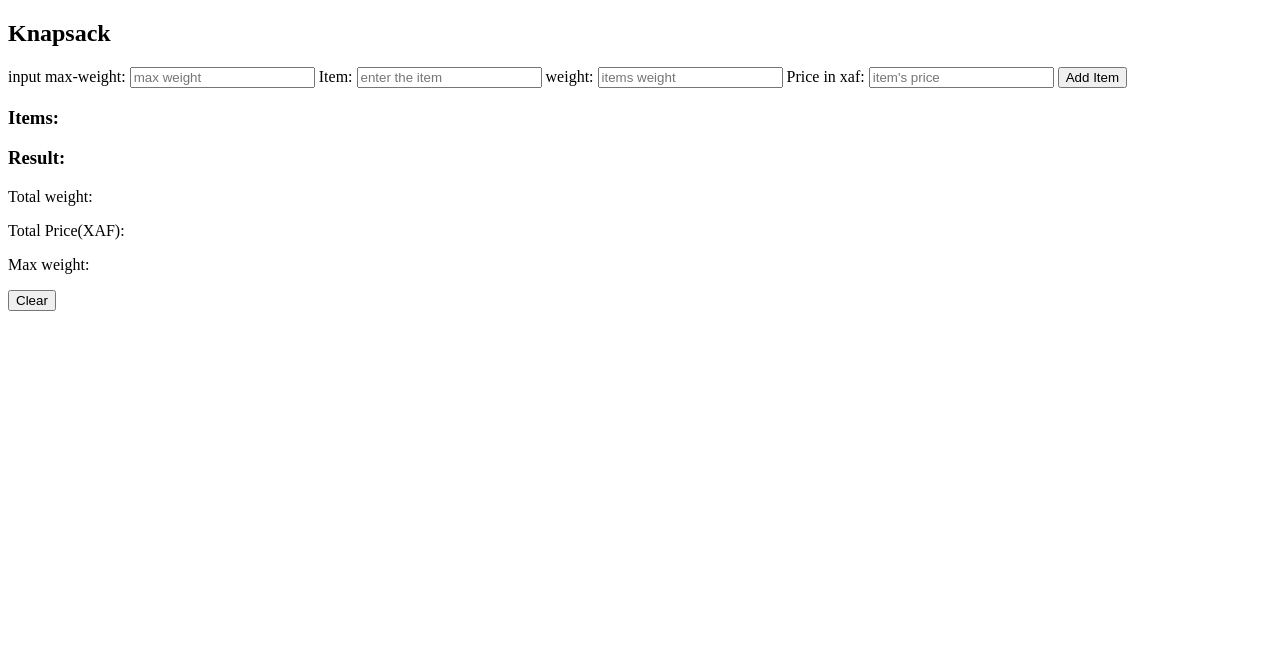
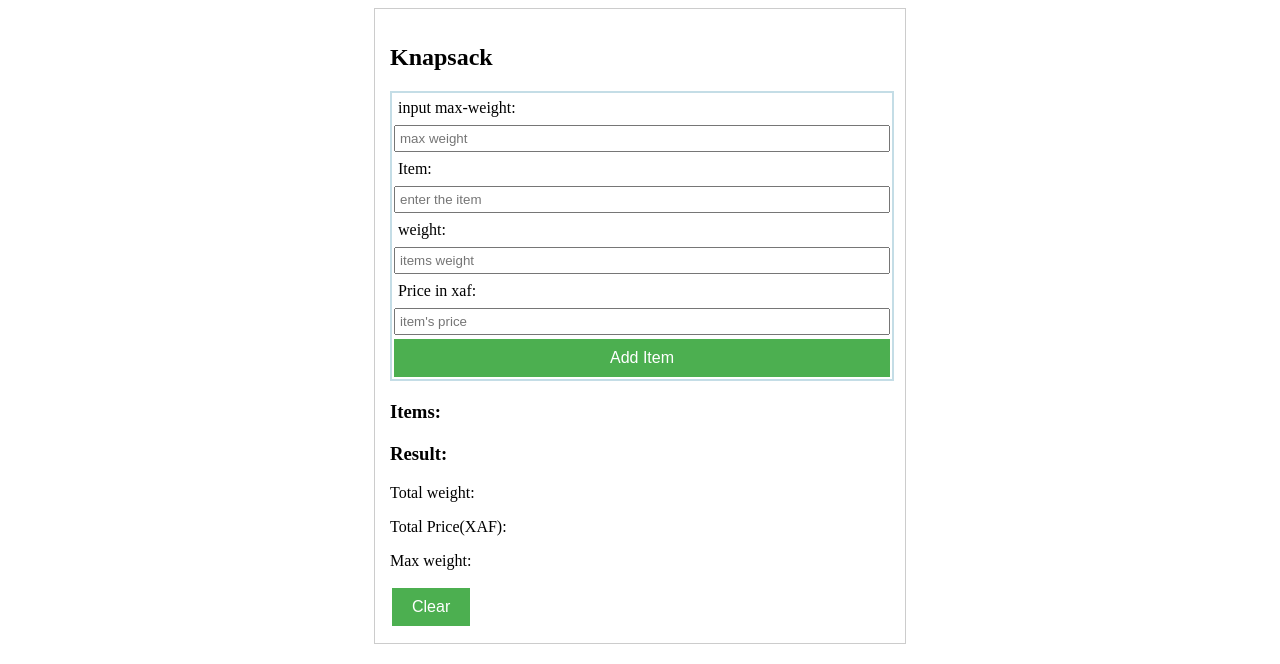
Before and after one commit to tsopsericado/knapsack, a plain HTML site: page index.html in a window 1280 px wide. Drawn offline with Linux system fonts and the light colour scheme.

Commit message:
styling of my app

```diff
--- a/assets/styles/styles.css
+++ b/assets/styles/styles.css
@@ -0,0 +1,73 @@
+.container {
+    border:1px solid #ccc;
+    padding: 15px;
+    margin: auto;
+    max-width:500px;
+}
+
+form {
+  display:flex;
+  flex-direction:column;
+  border: 2px solid #c4dde6;
+  width:100%;
+}
+
+label,
+input,
+button {
+  margin: 2px;
+  padding: 4px;
+}
+
+button{
+  display: inline-block;
+  text-align:center;
+  text-decoratiom:none;
+  font-size:16px;
+  cursor:pointer;
+  background-color:#4caf50;
+  color:white;
+  border:none;
+  padding:10px 20px;
+}
+
+.items{
+  margin-top:20px;
+}
+
+.result {
+  margin-top: 20px;
+}
+
+.delete {
+    display: inline-block;
+  text-align:center;
+  text-decoratiom:none;
+  font-size:16px;
+  cursor:pointer;
+  background-color:#4caf50;
+  color:white;
+  border:none;
+  padding:10px 20px;
+}
+
+ul{
+  padding:0;
+  list-style:none;
+}
+
+li {
+  display:flex;
+  justify-content:space-between;
+  align-items:center;
+  border-button:1px solid #ccc;
+  padding:10px;
+}
+
+li:last-child {
+  border-buttom:none;
+}
+
+li span {
+
+}
--- a/index.html
+++ b/index.html
@@ -3,9 +3,11 @@
   <head>
     <meta charset="UTF-8" />
     <meta name="viewport" content="width=device-width, initial-scale=1.0" />
+    <link rel="stylesheet" href="./assets/styles/styles.css">
     <title>Knapsack</title>
   </head>
   <body>
+    <div class="container">
     <h2>Knapsack</h2>
     <form>
       <label for="item">input max-weight:</label>
@@ -40,6 +42,7 @@
       <p>Total Price(XAF): <span id="total_value"></span></p>
       <p>Max weight: <span id="max_weight"></span></p>
       <p id="error"></p>
+      </div>
       <button class="delete">Clear</button>
     </div>
 
--- a/knapsack.js
+++ b/knapsack.js
@@ -2,8 +2,8 @@ const itemList = document.querySelector('#item_list')
 const form = document.querySelector('form')
 const totalWeight = document.querySelector('#total_weigth')
 const totalValue = document.querySelector('#total_value')
-const MaxWeigh = document.querySelector('#max_weight')
-const delele = document.querySelector('.delete')
+const maxWeight = document.querySelector('#max_weight')
+const clearAllBtn = document.querySelector(".clear-all");
 const Add = document.querySelector('#add')
 const itemInput = document.querySelector('#item')
 const weightInput =document.querySelector('#weight')
@@ -63,8 +63,12 @@ function calculateResult () {
     itemList.appendChild(li)
     totalWeight.textContent = totalWeightValue
     totalValue.textContent = totalValueValue
-    MaxWeight.textContent = MaxWeigh
+    maxWeight.textContent = MaxWeigh;
    }
+}
+
+clearAllBtn.onclick = function reset() {
+  window.location.reload()
 }
 
 clearAllBtn.addEvenListener('click', () =>{
```
